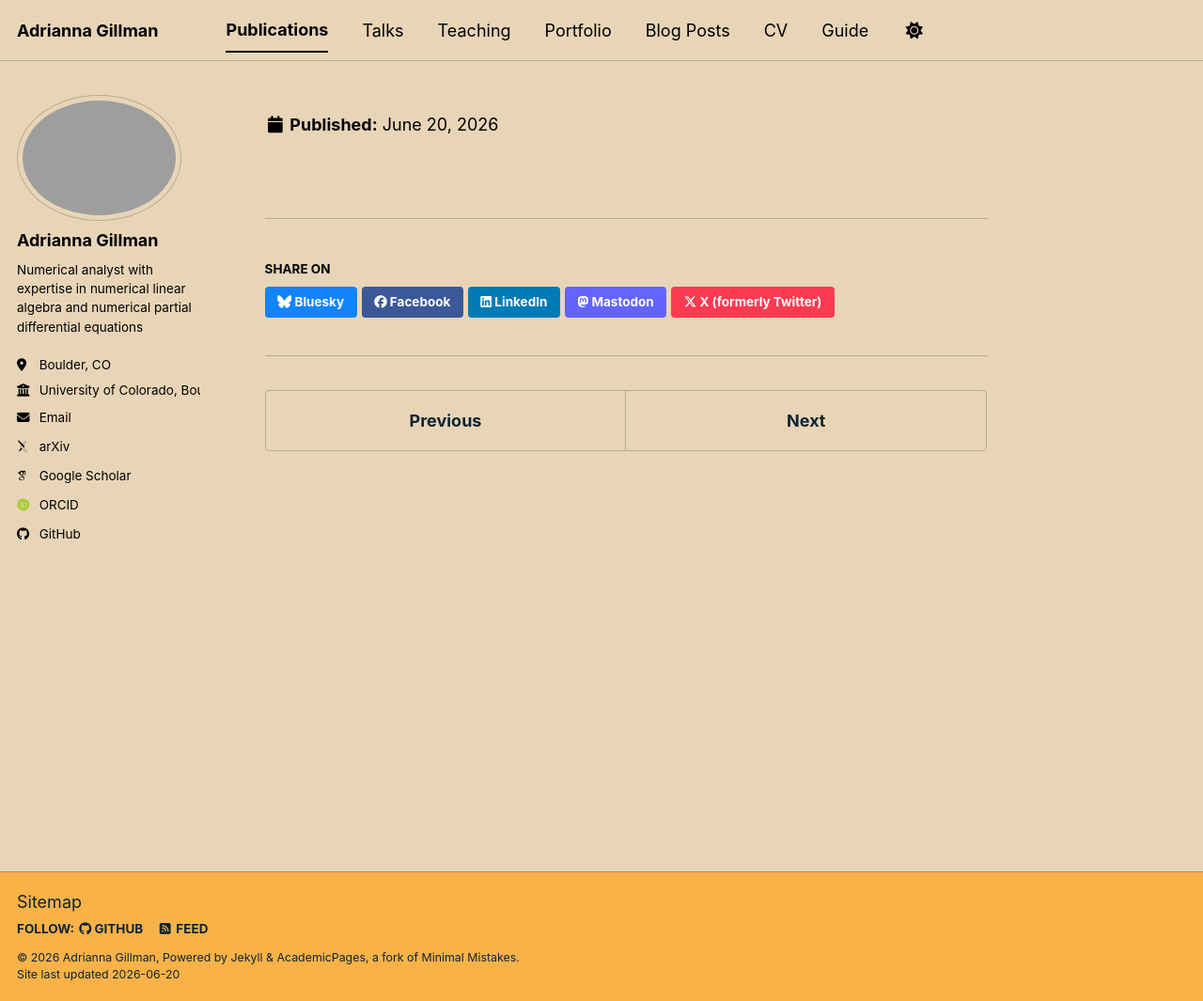
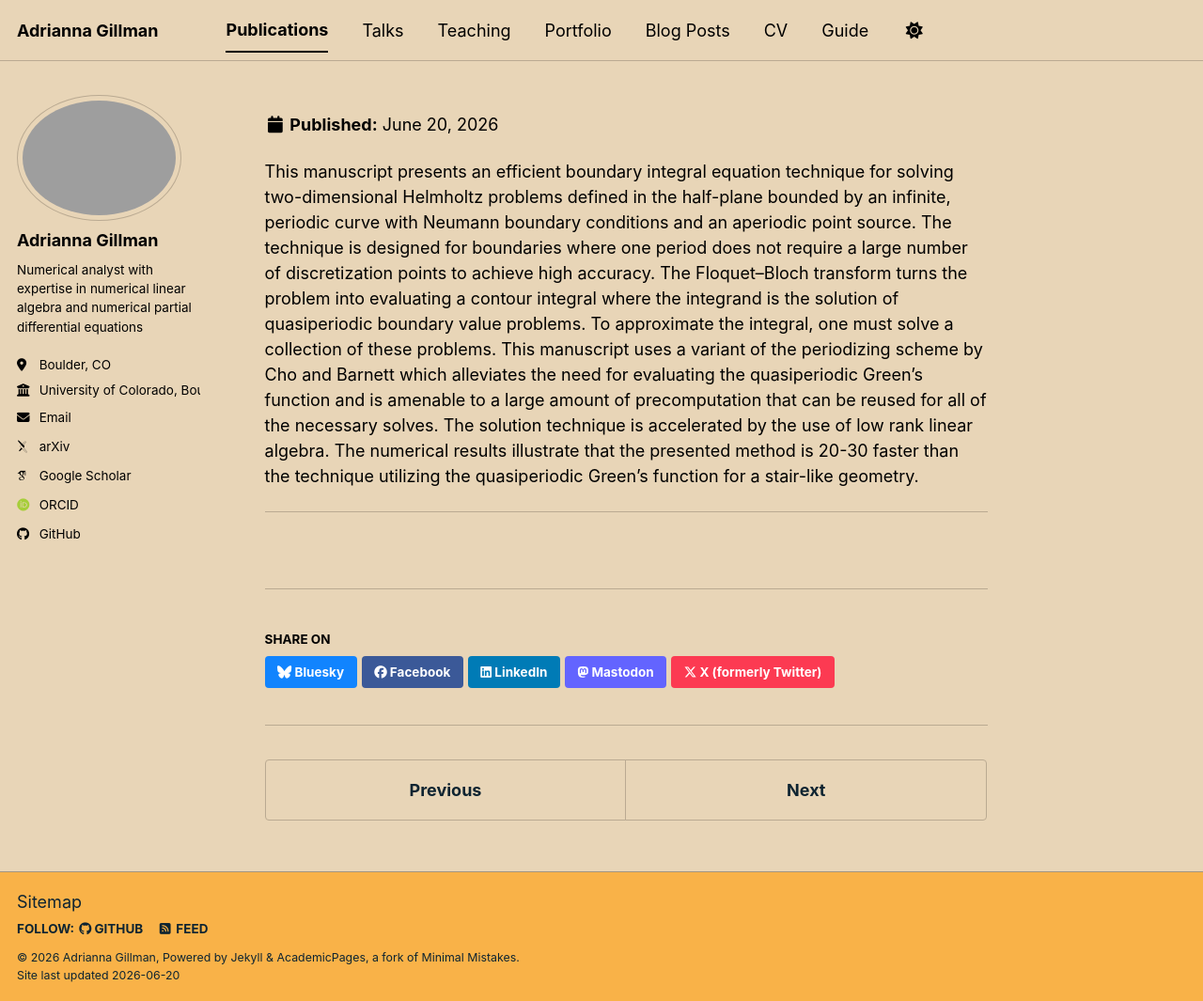
Before and after one commit to agillman20/agillman20.github.io, a Jekyll site: the page built from _publications/2025_2D_aperiodic.md, in a window 1280 px wide and 1065 px high. Shown: the whole window at 94% size. Built offline with Jekyll 4.4.1, drawn with Linux system fonts in a browser that asks for light colours; some web fonts are replaced; a script bundle is joined from its source files by our own code; library files that are not in the unit come from our copies; some of the changed lines change nothing that is shown.

Commit message:
tried to fix publication

```diff
--- a/_publications/2025_2D_aperiodic.md
+++ b/_publications/2025_2D_aperiodic.md
@@ -1,13 +1,14 @@
 ---
-title: 'An efficient boundary integral equation solution technique for solving aperiodic scattering problems from two-dimensional, periodic boundaries'
+title: "An efficient boundary integral equation solution technique for solving aperiodic scattering problems from two-dimensional, periodic boundaries"
 collection: publications
-publish_type: journal-article
+category: conferences
 permalink: /publication/journal-article/2025_2D_aperiodic.html
-abstract: 'This manuscript presents an efficient boundary integral equation technique for solving two-dimensional Helmholtz problems defined in the half-plane bounded by an infinite, periodic curve with Neumann boundary conditions and an aperiodic point source. The technique is designed for boundaries where one period does not require a large number of discretization points to achieve high accuracy. The Floquet--Bloch transform turns the problem into evaluating a contour integral where the integrand is the solution of quasiperiodic boundary value problems. To approximate the integral, one must solve a collection of these problems. This manuscript uses a variant of the periodizing scheme by Cho and Barnett which alleviates the need for evaluating the quasiperiodic Green's function and is amenable to a large amount of precomputation that can be reused for all of the necessary solves. The solution technique is accelerated by the use of low rank linear algebra. The numerical results illustrate that the presented method is 20-30 faster than the technique utilizing the quasiperiodic Green's function for a stair-like geometry.'
 date: 11/06/2026
 venue: '(in review) https://arxiv.org/abs/2511.04424'
 paperurl: 'https://arxiv.org/abs/2511.044242'
 citation: 'R. Fisher, F. Agocs, A. Gillman. (2025). &quot;An efficient boundary integral equation solution technique for solving aperiodic scattering problems from two-dimensional, periodic boundaries
-caption: 'Efficient 2D aperiodic scattering solver'
-download: ca-ch-he-2022.pdf
 ---
+
+This manuscript presents an efficient boundary integral equation technique for solving two-dimensional Helmholtz problems defined in the half-plane bounded by an infinite, periodic curve with Neumann boundary conditions and an aperiodic point source. The technique is designed for boundaries where one period does not require a large number of discretization points to achieve high accuracy. The Floquet--Bloch transform turns the problem into evaluating a contour integral where the integrand is the solution of quasiperiodic boundary value problems. To approximate the integral, one must solve a collection of these problems. This manuscript uses a variant of the periodizing scheme by Cho and Barnett which alleviates the need for evaluating the quasiperiodic Green's function and is amenable to a large amount of precomputation that can be reused for all of the necessary solves. The solution technique is accelerated by the use of low rank linear algebra. The numerical results illustrate that the presented method is 20-30 faster than the technique utilizing the quasiperiodic Green's function for a stair-like geometry.
+
+---
```
